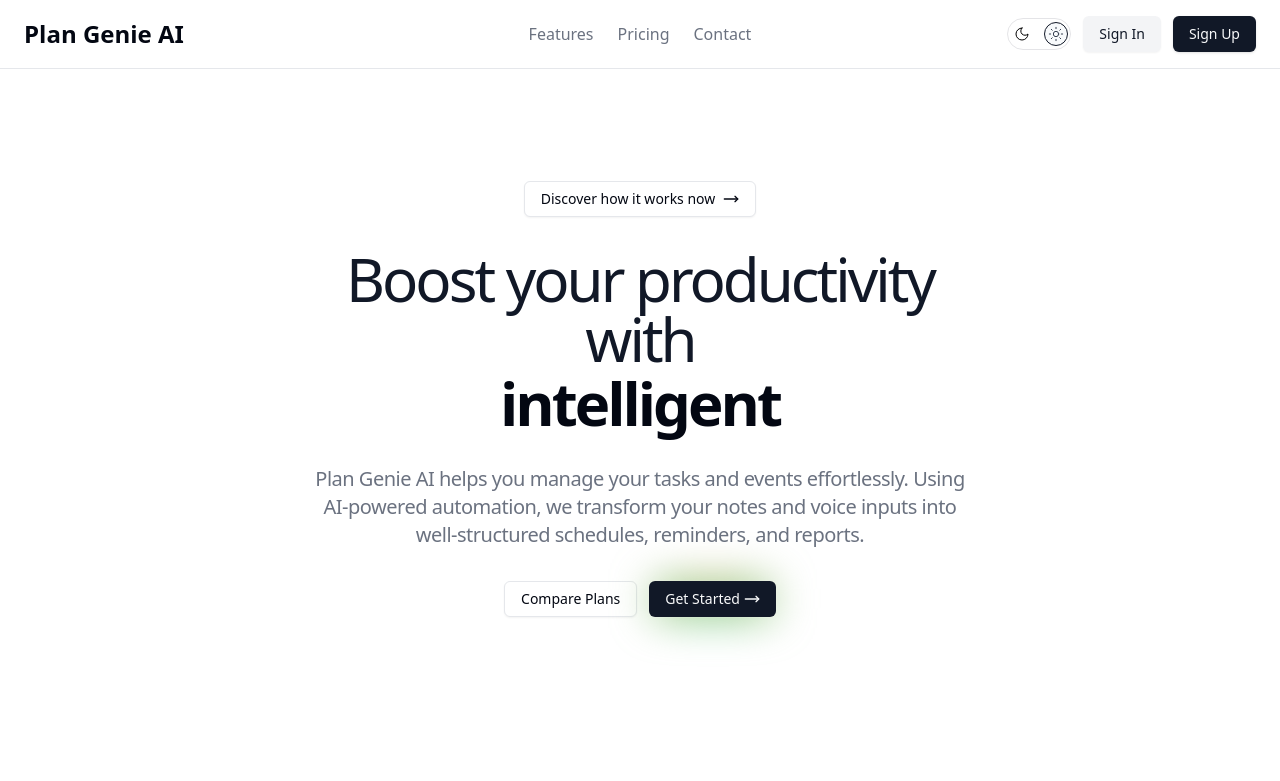
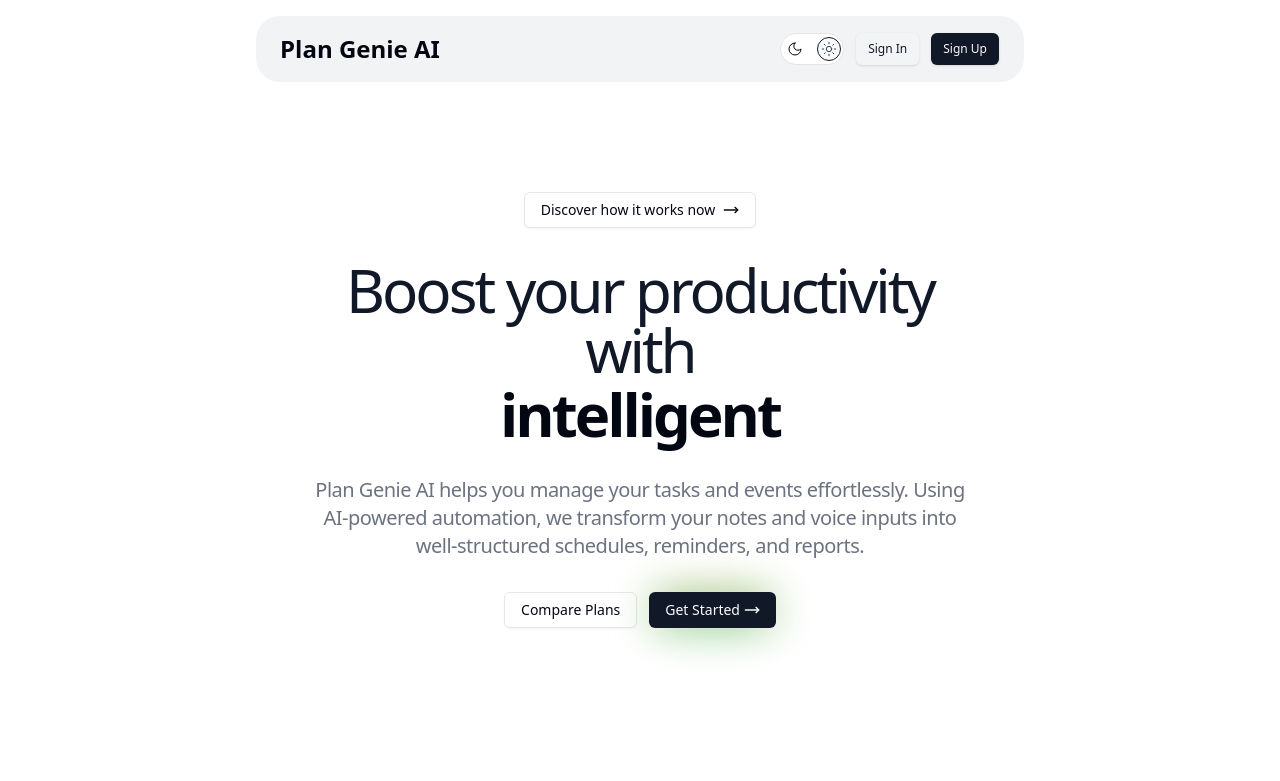
Before and after one commit to Yassine-Jedidi/plan-genie-ai, a React (Vite) app in the folder frontend/: page / in a window 1280 px wide. Shown: the top 781 px of the page. Built offline with nearby package versions, Linux system fonts and the light colour scheme; no server answers.

Commit message:
enhance navbar ui

```diff
--- a/frontend/src/navbar.tsx
+++ b/frontend/src/navbar.tsx
@@ -1,61 +1,71 @@
 import { Button } from "@/components/ui/button";
 import { ModeToggle } from "@/components/mode-toggle";
-import { MenuBar } from "./components/menu-bar";
 import { Link } from "react-router-dom";
 import { AvatarButton } from "./components/avatar-button";
 import { useAuth } from "@/hooks/use-auth";
 import { Skeleton } from "@/components/ui/skeleton";
+import { useEffect, useState } from "react";
+import { motion, useScroll } from "framer-motion";
+import { cn } from "@/lib/utils";
+import { Menu, X } from "lucide-react";
 
 function Navbar() {
   const { user, loading } = useAuth();
+  const [menuState, setMenuState] = useState(false);
+  const [scrolled, setScrolled] = useState(false);
+  const { scrollYProgress } = useScroll();
+
+  useEffect(() => {
+    const unsubscribe = scrollYProgress.on("change", (latest) => {
+      setScrolled(latest > 0.05);
+    });
+    return () => unsubscribe();
+  }, [scrollYProgress]);
 
   return (
-    <nav className="sticky top-0 left-0 w-full bg-background/80 backdrop-blur-lg border-b border-border z-50">
-      <div className="container mx-auto grid grid-cols-[1fr,auto,1fr] md:grid-cols-3 items-center py-4 px-6">
-        {/* Left Column - Menu on mobile, Logo on desktop */}
-        <div className="flex items-center md:justify-start">
-          <div className="md:hidden">
-            <MenuBar />
-          </div>
-          <a href="/" className="hidden md:block text-2xl font-bold">
+    <header className="pb-20">
+      <nav
+        data-state={menuState && "active"}
+        className="group fixed z-50 w-full pt-4"
+      >
+        <div
+          className={cn(
+            "container mx-auto rounded-3xl px-6 transition-all duration-300 border border-primary/15 sm:max-w-xl md:max-w-2xl lg:max-w-3xl 2xl:max-w-7xl",
+            scrolled && "bg-primary/5 backdrop-blur-2xl border-none"
+          )}
+        >
+          <motion.div
+            className={cn(
+              "relative flex flex-wrap items-center justify-between gap-6 py-3 duration-200 lg:gap-0 lg:py-6",
+              scrolled && "lg:py-4"
+            )}
+          >
+            {/* Logo and Mobile Menu Toggle */}
+            <div className="flex w-full items-center justify-between gap-12 lg:w-auto">
+              <Link
+                to="/"
+                className="flex items-center space-x-2 text-2xl font-bold"
+              >
                 Plan Genie AI
-          </a>
+              </Link>
+
+              <button
+                onClick={() => setMenuState(!menuState)}
+                aria-label={menuState ? "Close Menu" : "Open Menu"}
+                className="relative z-20 -m-2.5 -mr-4 block cursor-pointer p-2.5 lg:hidden"
+              >
+                <Menu className="group-data-[state=active]:rotate-180 group-data-[state=active]:scale-0 group-data-[state=active]:opacity-0 m-auto size-6 duration-200" />
+                <X className="group-data-[state=active]:rotate-0 group-data-[state=active]:scale-100 group-data-[state=active]:opacity-100 absolute inset-0 m-auto size-6 -rotate-180 scale-0 opacity-0 duration-200" />
+              </button>
             </div>
 
-        {/* Center Column - Logo on mobile only */}
-        <div className="flex items-center justify-center md:hidden">
-          <a href="/" className="justify-start font-bold">
-            Plan Genie AI
-          </a>
-        </div>
-
-        {/* Navigation Links - Desktop Only */}
-        <div className="hidden md:flex gap-6 justify-center items-center">
-          <a
-            href="#features"
-            className="text-muted-foreground hover:text-primary"
-          >
-            Features
-          </a>
-          <a
-            href="#pricing"
-            className="text-muted-foreground hover:text-primary"
-          >
-            Pricing
-          </a>
-          <a
-            href="#contact"
-            className="text-muted-foreground hover:text-primary"
-          >
-            Contact
-          </a>
-        </div>
-
-        {/* Right Column - Controls */}
-        <div className="flex gap-3 items-center justify-end">
+            {/* Mobile Menu and Desktop Controls */}
+            <div className="bg-background group-data-[state=active]:block lg:group-data-[state=active]:flex mb-6 hidden w-full flex-wrap items-center justify-end space-y-8 rounded-3xl border p-6 shadow-2xl shadow-zinc-300/20 md:flex-nowrap lg:m-0 lg:flex lg:w-fit lg:gap-6 lg:space-y-0 lg:border-transparent lg:bg-transparent lg:p-0 lg:shadow-none dark:shadow-none dark:lg:bg-transparent">
+              {/* Controls (Mode Toggle, Auth) */}
+              <div className="flex items-center gap-3">
                 <ModeToggle />
                 {loading ? (
-            <div className="hidden md:flex gap-3">
+                  <div className="flex gap-3">
                     <Skeleton className="h-9 w-20" />
                     <Skeleton className="h-9 w-20" />
                   </div>
@@ -64,12 +74,19 @@ function Navbar() {
                     {user ? (
                       <AvatarButton />
                     ) : (
-                <div className="hidden md:flex gap-3">
+                      <div className="flex w-full flex-col space-y-3 sm:flex-row sm:gap-3 sm:space-y-0 md:w-fit">
                         <Link to="/sign-in">
-                    <Button variant="secondary">Sign In</Button>
+                          <Button
+                            size="sm"
+                            className="bg-secondary text-primary hover:bg-secondary/80"
+                          >
+                            <span>Sign In</span>
+                          </Button>
                         </Link>
                         <Link to="/sign-up">
-                    <Button variant="default">Sign Up</Button>
+                          <Button size="sm">
+                            <span>Sign Up</span>
+                          </Button>
                         </Link>
                       </div>
                     )}
@@ -77,7 +94,10 @@ function Navbar() {
                 )}
               </div>
             </div>
+          </motion.div>
+        </div>
       </nav>
+    </header>
   );
 }
 
```
Lines whose indentation alone changed are shown as unchanged.
